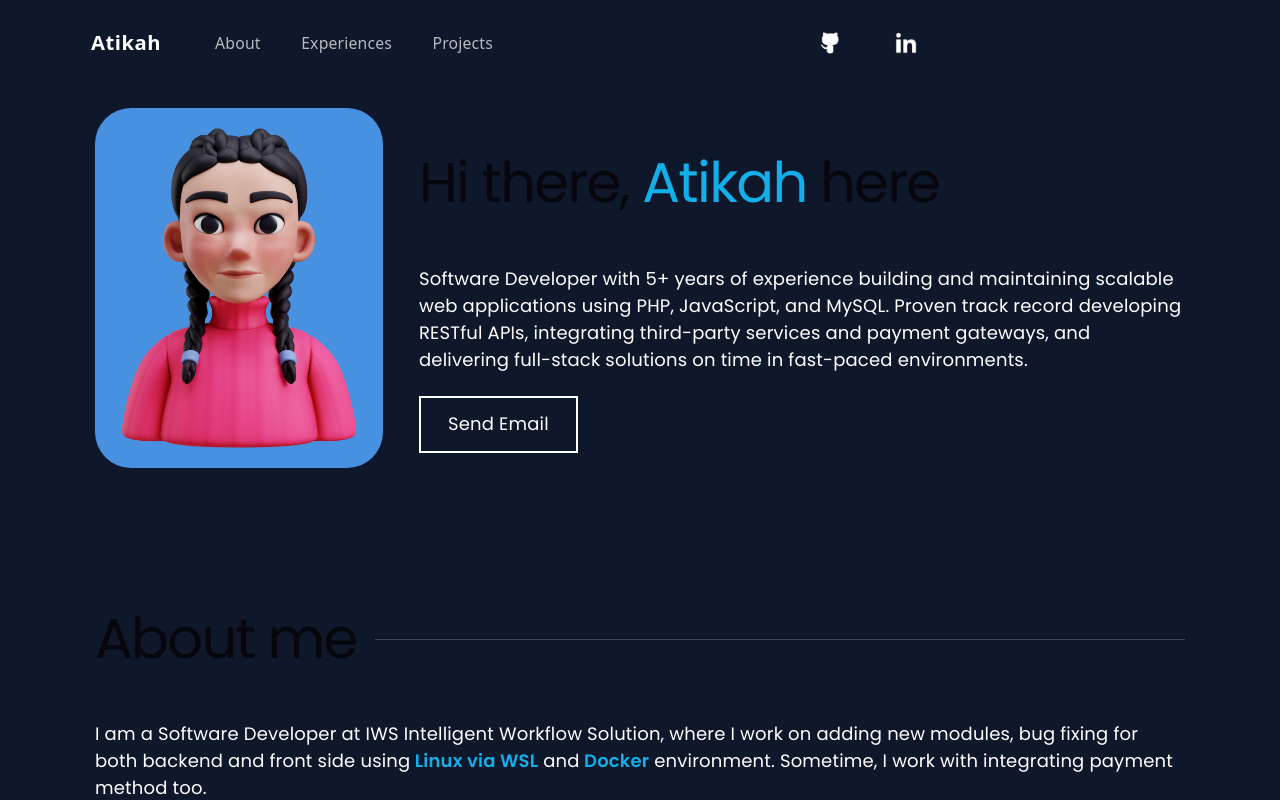
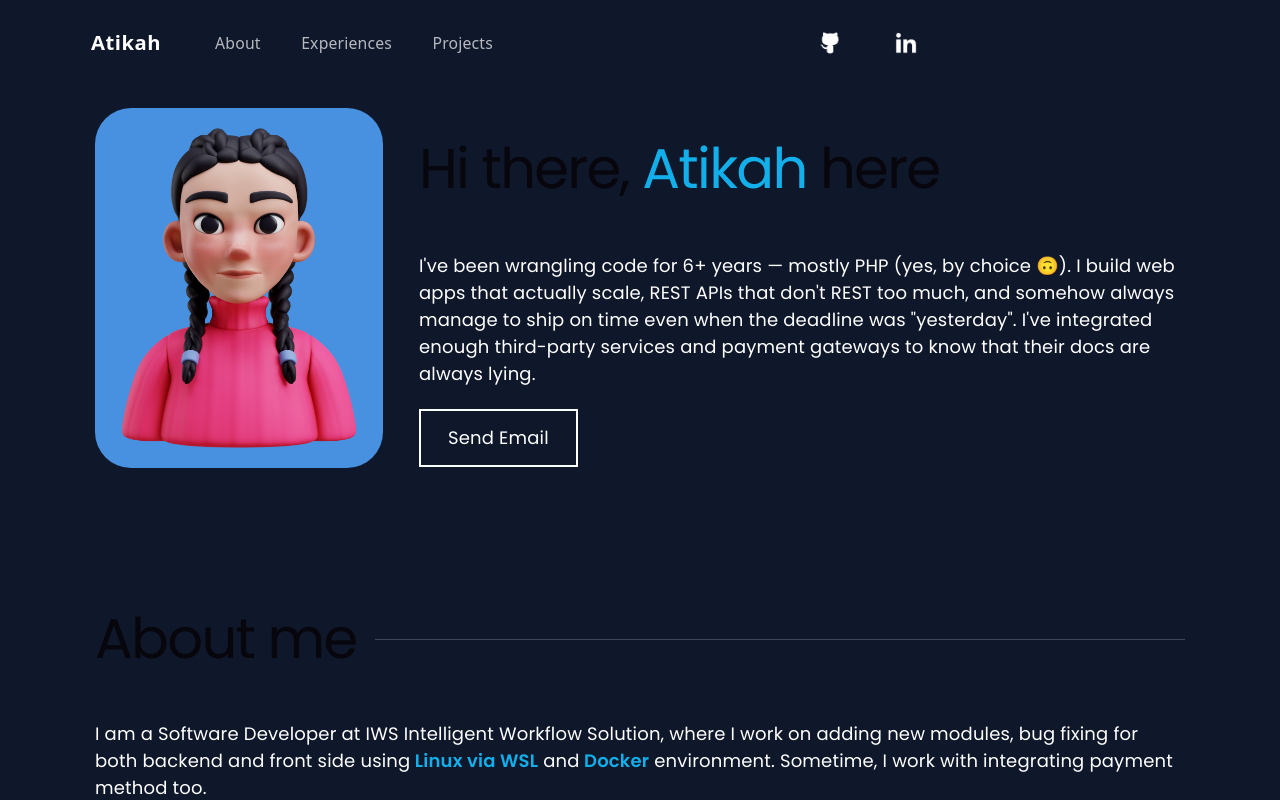
Before and after one commit to atikahadzman/portfolio, a React (Vite) app: page / in a window 1280 px wide. Shown: the top 800 px of the page. Built offline with nearby package versions, Linux system fonts and the light colour scheme.

Commit message:
updated bio in banner section

```diff
--- a/src/Banner.jsx
+++ b/src/Banner.jsx
@@ -23,10 +23,10 @@ export default function Banner() {
                 </h1>
 
                 <p className="text-white mb-6 mt-6 text-sm md:text-base font-poppins pt-4">
-                    Software Developer with 5+ years of experience building and maintaining scalable web
-                    applications using PHP, JavaScript, and MySQL. Proven track record developing RESTful APIs, integrating
-                    third-party services and payment gateways, and delivering full-stack solutions on time in fast-paced
-                    environments.
+                    I've been wrangling code for 6+ years — mostly PHP (yes, by choice 🙃). I build web apps
+                    that actually scale, REST APIs that don't REST too much, and somehow always manage to ship
+                    on time even when the deadline was "yesterday". I've integrated enough third-party services
+                    and payment gateways to know that their docs are always lying.
                 </p>
 
                 <div className="flex items-center justify-center md:justify-start gap-2 pt-4">
```
